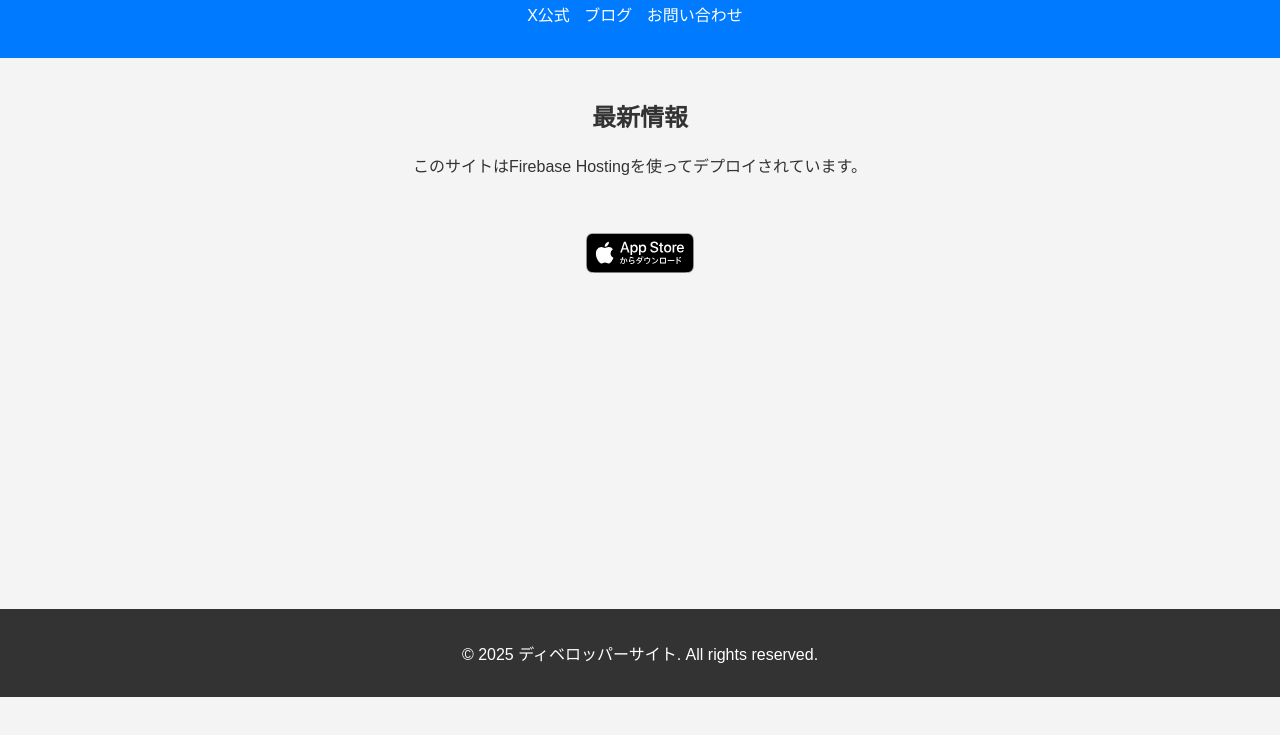
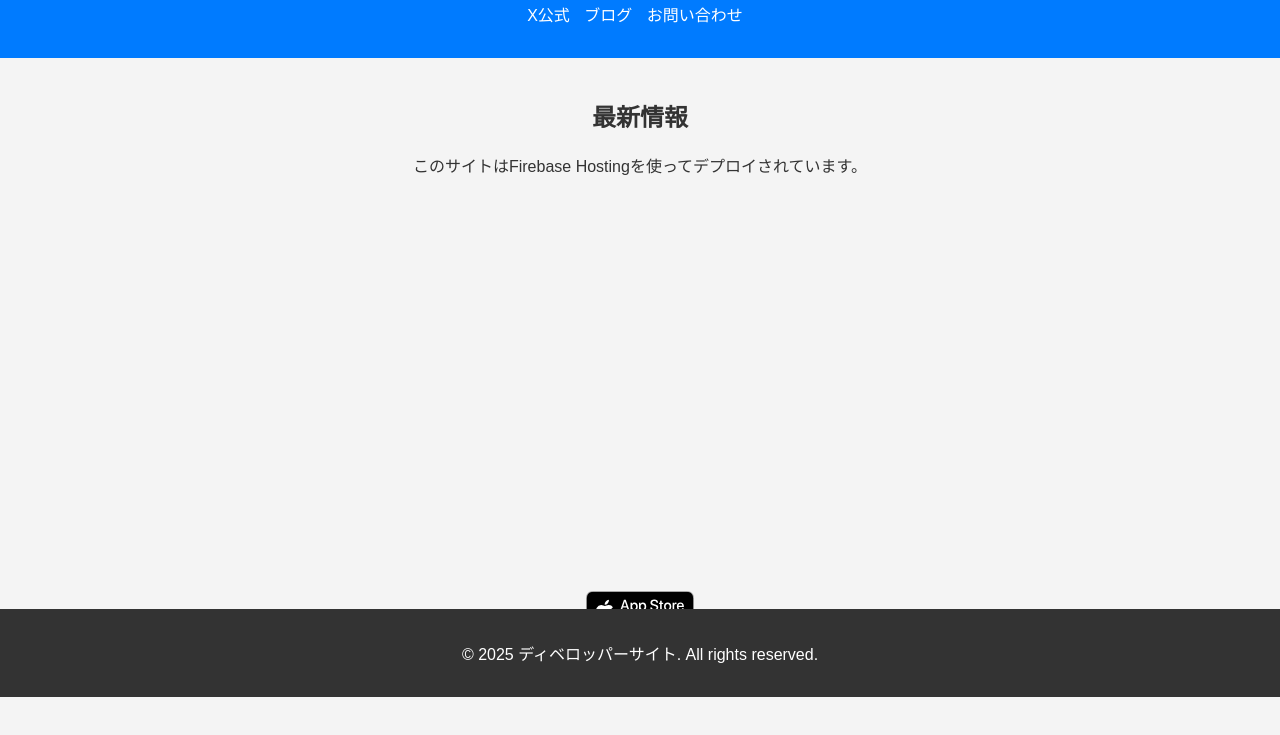
Before and after one commit to yusuke777777/tsuyosukeHomePage, a plain HTML site: page public/index.html in a window 1280 px wide. Shown: the part 103-838 px from the top of the page. Before the commit the page ends 800 px from the top, so only its background shows below. Drawn offline with nearby package versions, Linux system fonts and the light colour scheme.

Commit message:
ホームページ修正中

```diff
--- a/public/style.css
+++ b/public/style.css
@@ -66,7 +66,6 @@ footer {
 
 .app-store-buttons {
     text-align: center;
-    margin: 20px 0;
 }
 
 .app-store-badge {
@@ -78,3 +77,10 @@ footer {
     opacity: 0.8;
     transition: opacity 0.3s ease;
 }
+
+.download-section {
+    display: flex;
+    justify-content: center;
+    align-items: center;
+    min-height: 100vh;
+}
```
